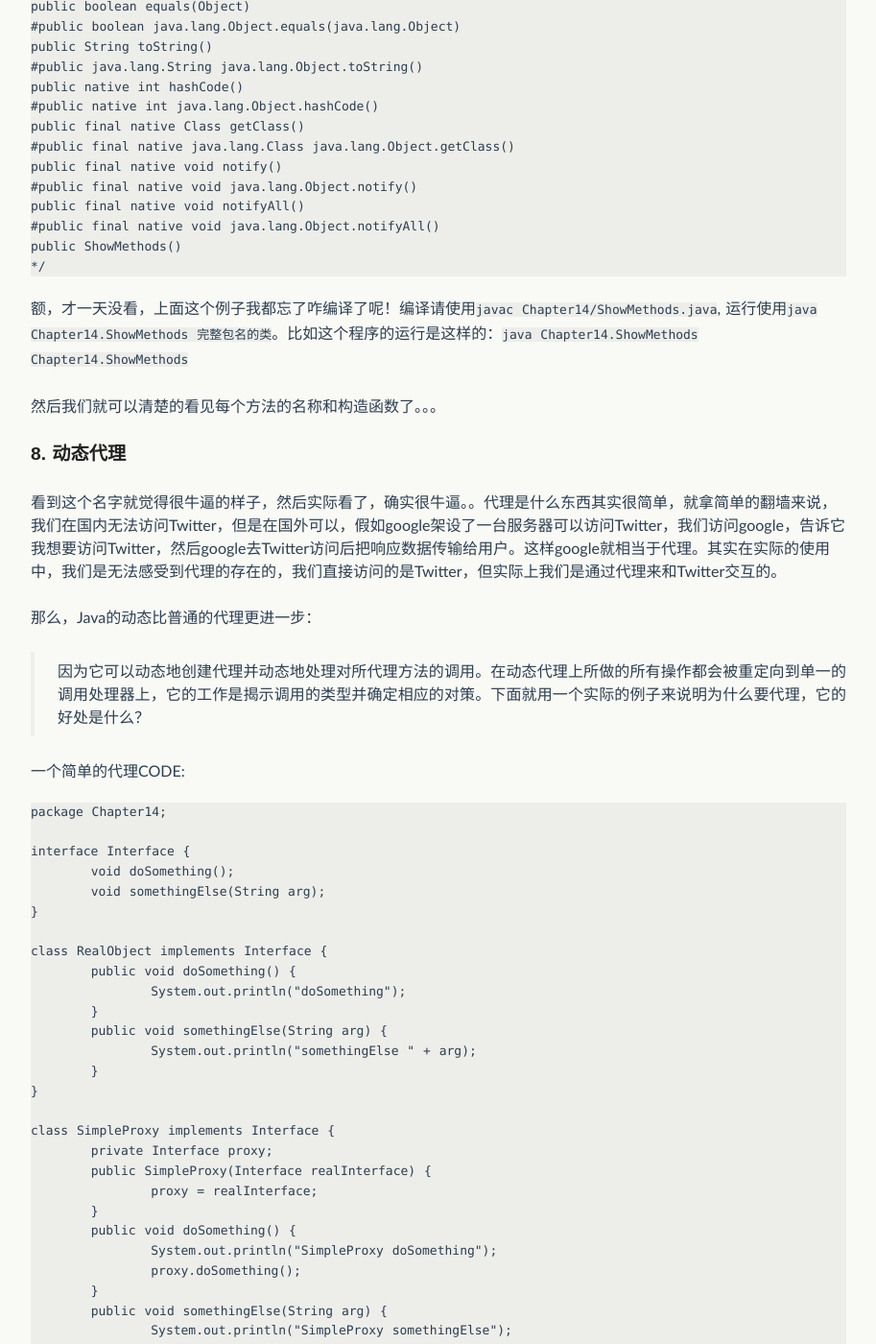
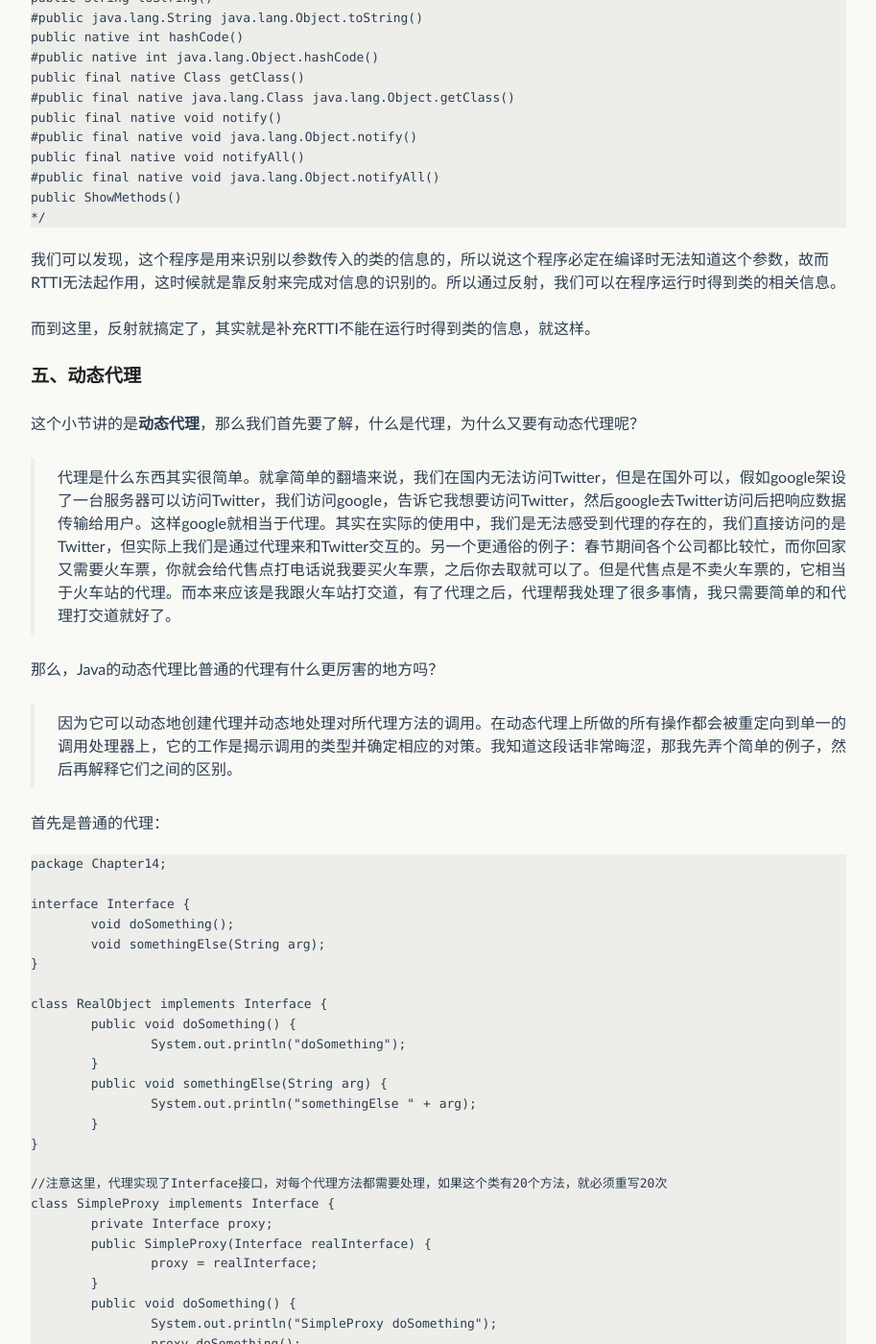
Before and after one commit to niushuai/blog, a Jekyll site: the page built from _posts/2014-03-29-thinking_in_java_chapter14.md, in a window 1280 px wide and 1400 px high, scrolled down 8393 px. Shown: the whole window at 96% size, without its empty margins (183-1096 px from the left). Built offline with Jekyll 4.4.1, drawn with Linux system fonts in a browser that asks for light colours; Markdown is read by kramdown in place of the engine named in the settings; comment, search, counter and statistics services are not loaded; some of the changed text lies outside the part shown.

Commit message:
update chapter14

````diff
--- a/_posts/2014-03-29-thinking_in_java_chapter14.md
+++ b/_posts/2014-03-29-thinking_in_java_chapter14.md
@@ -269,9 +269,7 @@
 
 > 当通过反射与一个未知类型的对象打交道时，JVM只是简单地检查这个对象，看它属于哪个特定的类（就像RTTI一样）。在用它做其他事情之前必须先加载那个类的Class对象。因此，那个类的.class文件对于JVM来说必须是可获取的：要么在本地机器上，要么可以通过网络获得。**所以RTTI和反射之间的真正的区别只在于，对RTTI来说，编译器在编译时打开和检查的.class文件。（换句话说，我们可以用“普通”方式调用对象的所有方法。）而对于反射机制来说，.class文件在编译时是不可获取的，所以是在运行时打开和检查.class文件**。
 
-###7. 反射提供方法查找基类的方法列表
-
-Do not BB, show me the CODE:
+下面就是反射的一个典型用法：
 
 ```
 package Chapter14;
@@ -348,19 +346,21 @@
 public ShowMethods()
 */
 ```
+我们可以发现，这个程序是用来识别以参数传入的类的信息的，所以说这个程序必定在编译时无法知道这个参数，故而RTTI无法起作用，这时候就是靠反射来完成对信息的识别的。所以通过反射，我们可以在程序运行时得到类的相关信息。
 
-额，才一天没看，上面这个例子我都忘了咋编译了呢！编译请使用```javac Chapter14/ShowMethods.java```, 运行使用```java Chapter14.ShowMethods 完整包名的类```。比如这个程序的运行是这样的：```java Chapter14.ShowMethods Chapter14.ShowMethods```
+而到这里，反射就搞定了，其实就是补充RTTI不能在运行时得到类的信息，就这样。
 
-然后我们就可以清楚的看见每个方法的名称和构造函数了。。。
+###五、动态代理
 
-###8. 动态代理
+这个小节讲的是**动态代理**，那么我们首先要了解，什么是代理，为什么又要有动态代理呢？
 
-看到这个名字就觉得很牛逼的样子，然后实际看了，确实很牛逼。。代理是什么东西其实很简单，就拿简单的翻墙来说，我们在国内无法访问Twitter，但是在国外可以，假如google架设了一台服务器可以访问Twitter，我们访问google，告诉它我想要访问Twitter，然后google去Twitter访问后把响应数据传输给用户。这样google就相当于代理。其实在实际的使用中，我们是无法感受到代理的存在的，我们直接访问的是Twitter，但实际上我们是通过代理来和Twitter交互的。
+> 代理是什么东西其实很简单。就拿简单的翻墙来说，我们在国内无法访问Twitter，但是在国外可以，假如google架设了一台服务器可以访问Twitter，我们访问google，告诉它我想要访问Twitter，然后google去Twitter访问后把响应数据传输给用户。这样google就相当于代理。其实在实际的使用中，我们是无法感受到代理的存在的，我们直接访问的是Twitter，但实际上我们是通过代理来和Twitter交互的。另一个更通俗的例子：春节期间各个公司都比较忙，而你回家又需要火车票，你就会给代售点打电话说我要买火车票，之后你去取就可以了。但是代售点是不卖火车票的，它相当于火车站的代理。而本来应该是我跟火车站打交道，有了代理之后，代理帮我处理了很多事情，我只需要简单的和代理打交道就好了。
 
-那么，Java的动态比普通的代理更进一步：
-> 因为它可以动态地创建代理并动态地处理对所代理方法的调用。在动态代理上所做的所有操作都会被重定向到单一的调用处理器上，它的工作是揭示调用的类型并确定相应的对策。下面就用一个实际的例子来说明为什么要代理，它的好处是什么？
+那么，Java的动态代理比普通的代理有什么更厉害的地方吗？
 
-一个简单的代理CODE:
+> 因为它可以动态地创建代理并动态地处理对所代理方法的调用。在动态代理上所做的所有操作都会被重定向到单一的调用处理器上，它的工作是揭示调用的类型并确定相应的对策。我知道这段话非常晦涩，那我先弄个简单的例子，然后再解释它们之间的区别。
+
+首先是普通的代理：
 
 ```
 package Chapter14;
@@ -379,6 +379,7 @@
 	}
 }
 
+//注意这里，代理实现了Interface接口，对每个代理方法都需要处理，如果这个类有20个方法，就必须重写20次
 class SimpleProxy implements Interface {
 	private Interface proxy;
 	public SimpleProxy(Interface realInterface) {
@@ -423,6 +424,7 @@
 import java.lang.reflect.Method;
 import java.lang.reflect.Proxy;
 
+//这里，我们不需要任何被代理对象的信息，耦合性完全为0.而且方法有一个统一的处理器，你有200个方法，我也只有1个处理方法
 class DynamicProxyHandler implements InvocationHandler {
 	private Object proxied;
 	public DynamicProxyHandler(Object proxied) {
@@ -467,7 +469,7 @@
 */
 ```
 
-然后我们再来看一下如何过滤某些方法的调用：
+也许你会想，如果都用同一个逻辑，那假如我需要代理的某个/某些方法的代理逻辑和其他不同呢？那我们再来看一下这种情况可以怎么处理：
 
 ```
 package Chapter14;
@@ -479,6 +481,8 @@
 	MethodSelector(Object proxied) {
 		this.proxied = proxied;
 	}
+
+	//我们可以在这里动态提取方法的信息进而做出相应的逻辑，因为动态代理是用反射实现的，所以完全可以在运行时完成这类需求
 	public Object invoke(Object proxy, Method method, Object[] args) throws Throwable{
 		if(method.getName().equals("interesting")) {
 			System.out.println("Proxy detected the interesting method");
@@ -531,16 +535,21 @@
 */
 ```
 
-上面三个例子其实都比较简单，我们来大概说一下用法：
+上面三个例子其实都比较简单，我们来解释一下：
 
-1. 第一个就是使用SimpleProxy，它内部有一个目标对象，通过它来间接使用Interface
-2. 第二个使用了Java自带的Proxy.newProxyInstance()函数，它的三个参数为：类加载器、希望该代理实现的接口列表、实现InvocationHandler接口的类（调用Method.invoke()）
-3. 和第二个一样，只是我们对Methods进行了过滤（对，就是使用简单的String默认实现的Compareble接口）
+1. 第一个使用的是普通代理，需要注意的是它实现了被代理接口，内部需要装载一个实际代理类，对每个方法进行重写，这样在大项目中是无法应用的
+2. 第二个使用了Java动态代理，我们发现用一个统一的调度处理器就可以把所有请求转发到这个调度器（InvocationHandler)上，然后在进行相应的逻辑处理
+3. 第三个也使用了Java动态代理，区别是我们对Methods进行了过滤（对，就是使用简单的String默认实现的Compareble接口）
 
-然后使用Java的invoke()函数也需要搞清楚它是怎样工作的：
-> Proxy.newProxyInstance()返回一个Object对象，我们将它转换为最终要代理的接口。而其中的三个参数很关键，因为是动态代理，所以编译的时候我们是无法知道代理的具体目标，所以需要一个类加载器，当需要这个类的时候我们可以使用这个加载器加载被代理对象。而第二个是这个代理要实现的接口，第三个就是InvocationHandler接口的实现。我猜了一下流程就是JVM发现这是一个Proxy代理，想创建一个新代理。而这个新代理是第二个参数，于是我使用第一个参数提供的类加载器来加载被代理的接口，接着当调用这个代理的时候，就会调用InvocationHandler中的invoke()，invoke的三个参数分别为被代理对象、方法调用、参数，所以调用invoke就会通过Method.invoke函数来调用被代理接口的对应函数，并提供对应的参数。
 
-###9.接口与类型信息
+通过上面的3个小例子，**我们发现普通代理中，首先需要实现被代理的那个接口，然后和每个方法的耦合度太高，比如我更改了接口，那么代理类也必须修改。但是在动态代理中，因为分离了代理类和被代理接口，所以无论被代理接口如何变化，代理类的逻辑都可以不变。而也因为java使用反射实现了动态代理，所以在运行时也可以完成代理工作。而代理显然是静态的，和.class文件相关的，运行时就无法完成代理的任务**。
 
-通过这一小节，知道了一点就是：
-> 反射太牛了，没看到这点的时候，package/protected/private都必然是外部类或者非继承类无法访问的。但是通过反射，一切都变成了浮云。不管我身在哪里，我都能调用一个类的全部函数，无论权限是神马。即使你不发布源码，而是编译后的代码。很不幸，因为只需要运行javap，一个随着JDK发布的反编译器即可突破这一限制。上次使用javap是对String、StringBuffer、StringBuilder的分析。你只需要运行```javap -private C```,就会列出C类的所有函数成员，不论权限是神马。因此，任何人都可以获取你最私有的方法的名字和签名，然后调用它们。还有一种是私有内部类，哎，反射分分钟还是搞定了这玩意= =！等等，你说还有匿名内部类？不好意思，反射照样无压力碾压，是不是淡淡的忧桑？没错，使用反射技术能实现许多牛逼的东西。比如Spring的热加载技术。看完这一章之后，目标就是把我们现在项目中的某些配置文件改为热加载，要不然每次改配置后都需要全部机器重启，太累鸟。。。。
+Tips:
+
+> Proxy.newProxyInstance()返回一个Object对象，我们将它转换为最终要代理的接口。而其中的三个参数很关键，因为是动态代理，所以编译的时候我们是无法知道代理的具体目标，所以需要一个类加载器，当需要这个类的时候我们必须使用相同的加载器加载被代理对象。而第二个是确定这个代理要实现哪些接口，第三个就是统一的调度器。我猜了一下流程就是JVM发现这是一个Proxy代理，想创建一个被代理接口的新代理。而这个被代理接口是第二个参数指定的那些接口，于是我使用第一个参数提供的类加载器来加载被代理的接口，接着当调用这个代理的时候，就会调用InvocationHandler中的invoke()方法，invoke()方法的三个参数分别为生成的最终代理对象、要调用的方法、这个方法中的参数。
+
+###六、反射可以穿透所有代码
+
+通过这一小节，知道了反射的厉害之处：
+
+> 没看到这一节的时候，认为package/protected/private都必然是外部类或者非继承类无法访问的。但是使用反射，一切都变成了浮云。不管我身在哪里，我都能调用一个任何类的任何方法，无论权限是神马。即使你不发布源码，而是编译后的代码。我照样可以使用随jdk发布的javap反编译器突破这一限制。上次使用javap是对String、StringBuffer、StringBuilder的分析。你只需要运行```javap -private C```,就会列出C类的所有函数成员，不论C中某个函数权限是神马。因此，任何人都可以获取你最私有的方法的名字和签名，然后调用它们。还有一种是私有内部类，哎，反射分分钟还是搞定了这玩意= =！等等，你说还有匿名内部类？不好意思，反射照样无压力碾压，是不是淡淡的忧桑？没错，使用反射技术能实现许多牛逼的东西，而这就需要自己去探索怎样发挥它的优势了。
````
